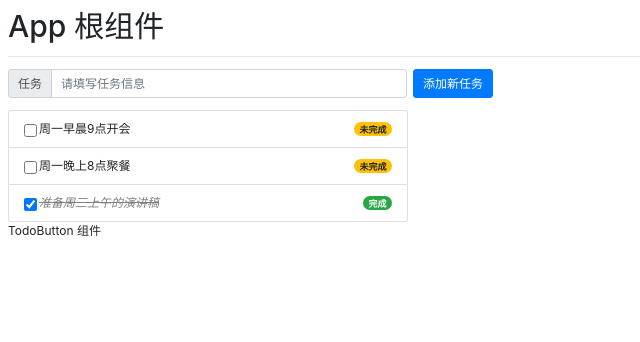
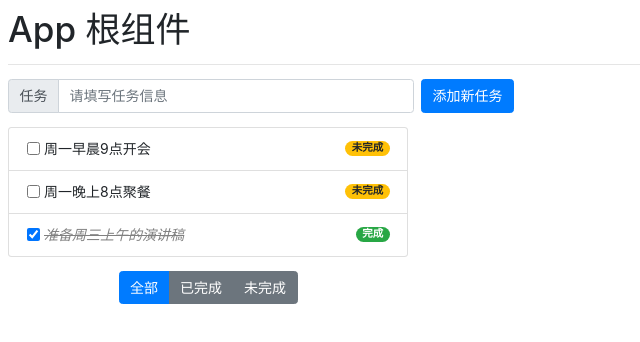
Before and after one commit to PhoenixWr/todo, a Vue app: page / in a window 1280 px wide. Shown: the top 342 px of the page, without its empty margins (0-640 px from the left). Built offline with nearby package versions, Linux system fonts and the light colour scheme; the HTML template or start-up script is replaced by a standard one.

Commit message:
基于Bootstrap渲染TodoButton组件结构

```diff
--- a/src/App.vue
+++ b/src/App.vue
@@ -4,7 +4,7 @@
     <hr />
 
     <TodoInput @add-task="onAddTask"></TodoInput>
-    <TodoList class="mt-2" :list="todolist"></TodoList>
+    <TodoList :list="todolist"></TodoList>
     <TodoButton></TodoButton>
   </div>
 </template>
--- a/src/assets/main.css
+++ b/src/assets/main.css
@@ -1,5 +1,5 @@
 :root {
-  font-size: 12px;
+  font-size: 14px;
 }
 
 body {
--- a/src/components/todo-button/TodoButton.vue
+++ b/src/components/todo-button/TodoButton.vue
@@ -1,5 +1,11 @@
 <template>
-  <div>TodoButton 组件</div>
+  <div class="todobutton-container mt-3">
+    <div class="btn-group">
+      <button type="button" class="btn btn-primary">全部</button>
+      <button type="button" class="btn btn-secondary">已完成</button>
+      <button type="button" class="btn btn-secondary">未完成</button>
+    </div>
+  </div>
 </template>
 
 <script>
@@ -8,4 +14,9 @@ export default {
 }
 </script>
 
-<style lang="less" scoped></style>
+<style lang="less" scoped>
+.todobutton-container {
+  width: 400px;
+  text-align: center;
+}
+</style>
--- a/src/components/todo-list/TodoList.vue
+++ b/src/components/todo-list/TodoList.vue
@@ -1,5 +1,5 @@
 <template>
-  <ul class="list-group">
+  <ul class="list-group mt-2">
     <!-- 列表项 -->
     <li class="list-group-item d-flex justify-content-between align-items-center" v-for="item in list" :key="item.id">
       <!-- 复选框 -->
```
